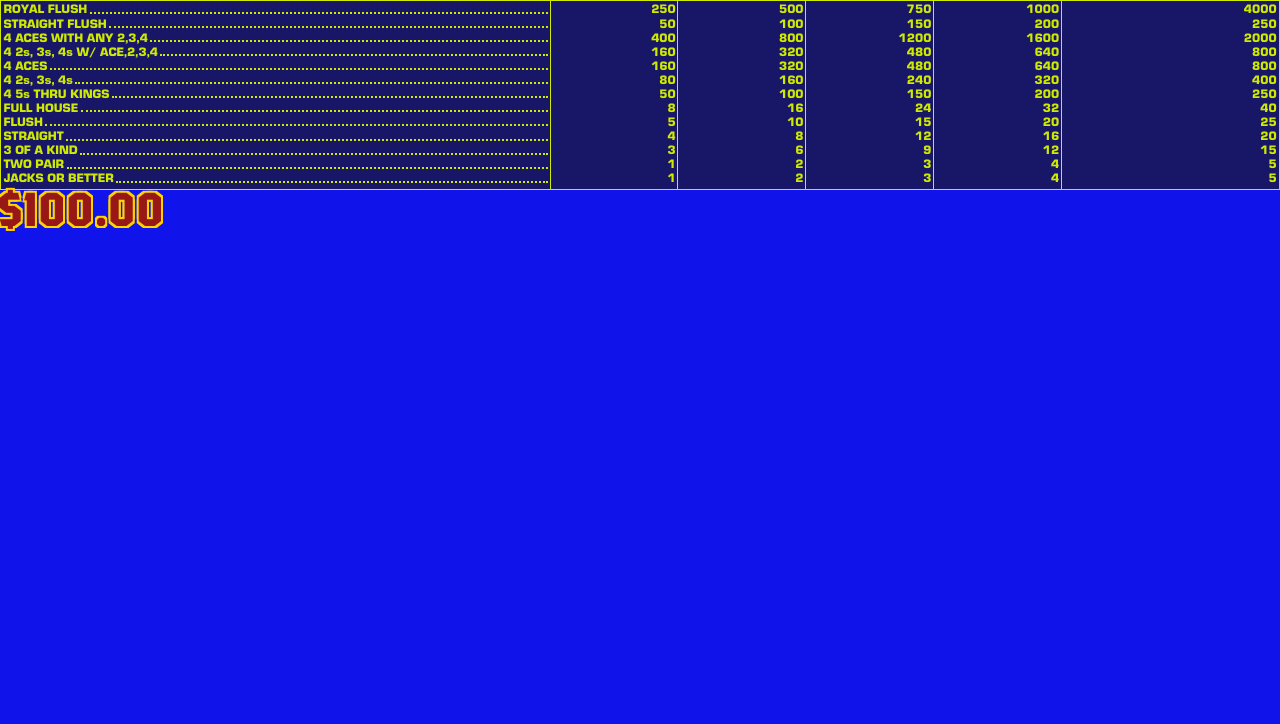
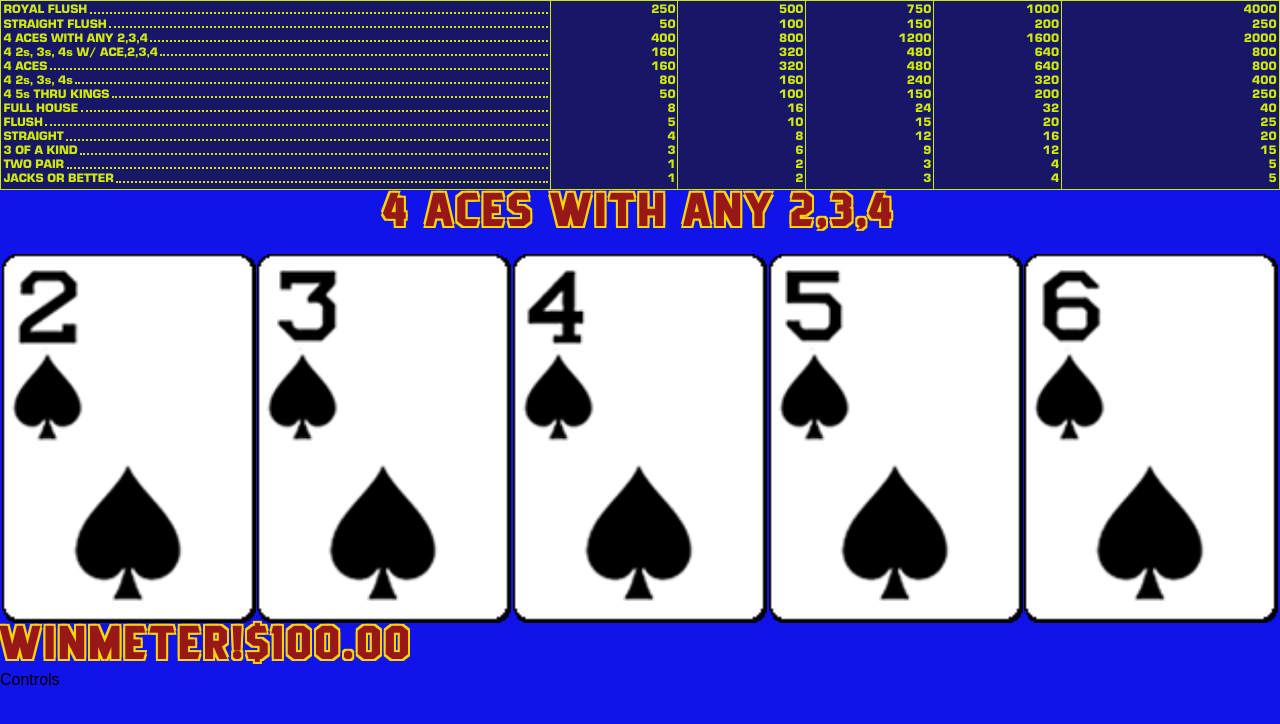
Before and after one commit to watkins-joe/gameking, a React (Vite) app: page / in a window 1280 px wide. Shown: the top 724 px of the page. Built offline with nearby package versions, Linux system fonts and the light colour scheme.

Commit message:
css changes, credits on reusable

```diff
--- /dev/null
+++ b/src/components/ui/Controls/Controls.tsx
@@ -0,0 +1,7 @@
+import "./Controls.scss";
+
+function Controls() {
+  return <div>Controls</div>;
+}
+
+export default Controls;
--- a/src/components/ui/CreditsCounter/CreditsCounter.tsx
+++ b/src/components/ui/CreditsCounter/CreditsCounter.tsx
@@ -3,11 +3,11 @@ import "./CreditsCounter.css";
 export function CreditMeter({ amount, creditsMode, onModeChange }) {
   return (
     <div className="credit-meter" onClick={onModeChange}>
-      {creditsMode && <span className="credits-font">CREDITS</span>}
+      {creditsMode && <span className="casino-font">CREDITS</span>}
       {creditsMode ? (
-        <output className="credits-font">{amount}</output>
+        <output className="casino-font">{amount}</output>
       ) : (
-        <output className="credits-font">${amount.toFixed(2)}</output>
+        <output className="casino-font">${amount.toFixed(2)}</output>
       )}
     </div>
   );
--- /dev/null
+++ b/src/components/ui/Hand/Hand.scss
@@ -0,0 +1,11 @@
+.hand {
+  display: flex;
+  gap: 0.1rem;
+  margin: 0 0.1rem;
+
+  img {
+    display: flex;
+    flex: 1;
+    min-width: 0;
+  }
+}
--- /dev/null
+++ b/src/components/ui/Hand/Hand.tsx
@@ -0,0 +1,15 @@
+import "./Hand.scss";
+
+function Hand() {
+  return (
+    <div className="hand">
+      <img src="/assets/cards/00.png" />
+      <img src="/assets/cards/01.png" />
+      <img src="/assets/cards/02.png" />
+      <img src="/assets/cards/03.png" />
+      <img src="/assets/cards/04.png" />
+    </div>
+  );
+}
+
+export default Hand;
--- /dev/null
+++ b/src/components/ui/HandTitle/HandTitle.scss
@@ -0,0 +1,10 @@
+.title {
+  font-family: var(--font-casino);
+  font-size: 1.4rem;
+  text-align: center;
+  width: 100%;
+  height: 4rem;
+  display: flex;
+  align-items: center;
+  justify-content: center;
+}
--- /dev/null
+++ b/src/components/ui/HandTitle/HandTitle.tsx
@@ -0,0 +1,11 @@
+import "./HandTitle.scss";
+
+interface HandTitleProps {
+  title: string; // HAND_TITLE
+}
+
+function HandTitle({ title }: HandTitleProps) {
+  return <div className="title casino-font">{title}</div>;
+}
+
+export default HandTitle;
--- a/src/components/ui/Main/Main.tsx
+++ b/src/components/ui/Main/Main.tsx
@@ -1,6 +1,10 @@
 import { useState } from "react";
+import Controls from "../Controls/Controls";
 import { CreditMeter } from "../CreditsCounter/CreditsCounter";
+import Hand from "../Hand/Hand";
+import HandTitle from "../HandTitle/HandTitle";
 import Paytable from "../Paytable/Paytable";
+import WinMeter from "../WinMeter/WinMeter";
 import "./Main.scss";
 
 function Main() {
@@ -13,12 +17,15 @@ function Main() {
   return (
     <div>
       <Paytable />
+      <HandTitle title={"4 ACES WITH ANY 2,3,4"} />
+      <Hand />
+      <WinMeter />
       <CreditMeter
         creditsMode={isCreditsMode}
         amount={amount}
         onModeChange={toggleCreditsMode}
       />
-      {/* <img src="/assets/cards/00.png" /> */}
+      <Controls />
     </div>
   );
 }
--- /dev/null
+++ b/src/components/ui/WinMeter/WinMeter.tsx
@@ -0,0 +1,7 @@
+import "./WinMeter.scss";
+
+function WinMeter() {
+  return <div className="casino-font">WinMeter!</div>;
+}
+
+export default WinMeter;
--- a/src/index.scss
+++ b/src/index.scss
@@ -38,7 +38,7 @@ html {
   background-color: #1013ea;
 }
 
-.credits-font {
+.casino-font {
   /* Text and Sizing Details */
   font-size: 3rem;
   font-weight: 900;
```
Also changed, not shown: src/components/ui/Controls/Controls.scss (added), src/components/ui/WinMeter/WinMeter.scss (added).
